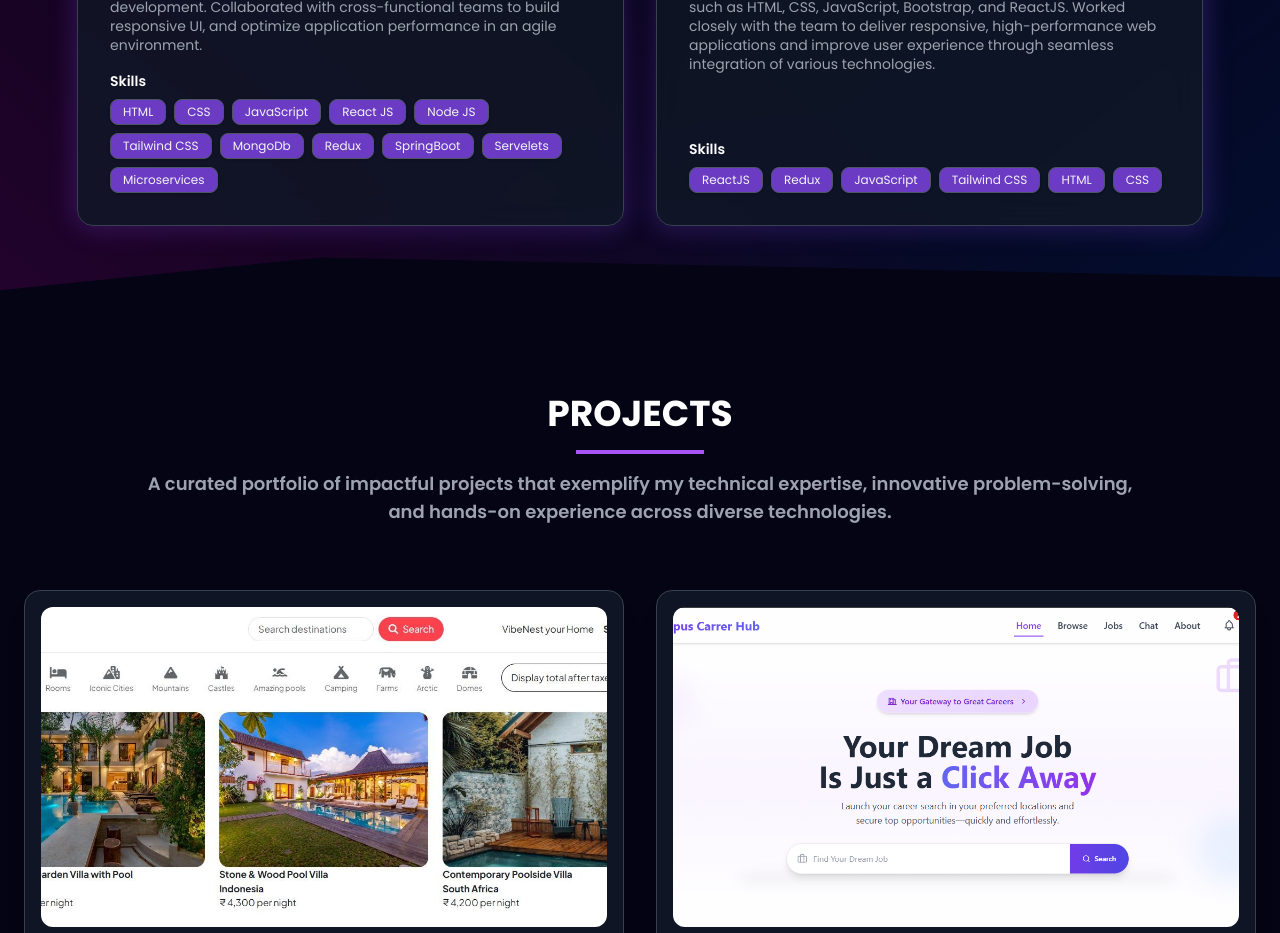
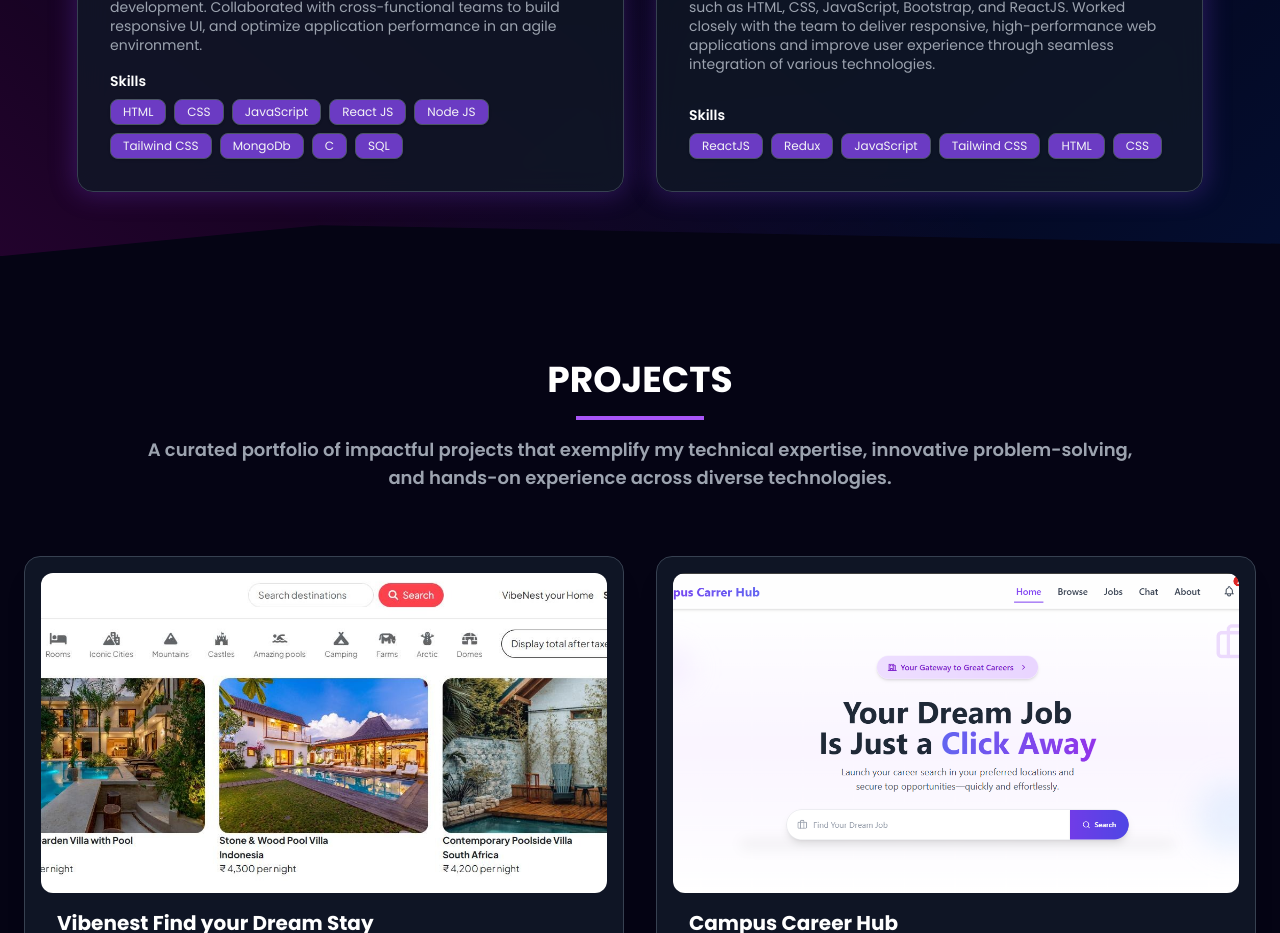
Before and after one commit to VareshWani/Varesh-Wani-Portfolio, a React (Vite) app: page / in a window 1280 px wide. Shown: the part 2040-2973 px from the top of the page. Built offline with nearby package versions, Linux system fonts and the light colour scheme.

Commit message:
Update constants.js

```diff
--- a/src/constants.js
+++ b/src/constants.js
@@ -116,10 +116,12 @@ export const SkillsInfo = [
         "Node JS",
         "Tailwind CSS",
         "MongoDb",
-        "Redux",
-        "SpringBoot",
-        "Servelets",
-        "Microservices"
+        "C",
+        "SQL",
+        // "Redux",
+        // "SpringBoot",
+        // "Servelets",
+        // "Microservices"
       ],
     },
     {
```
